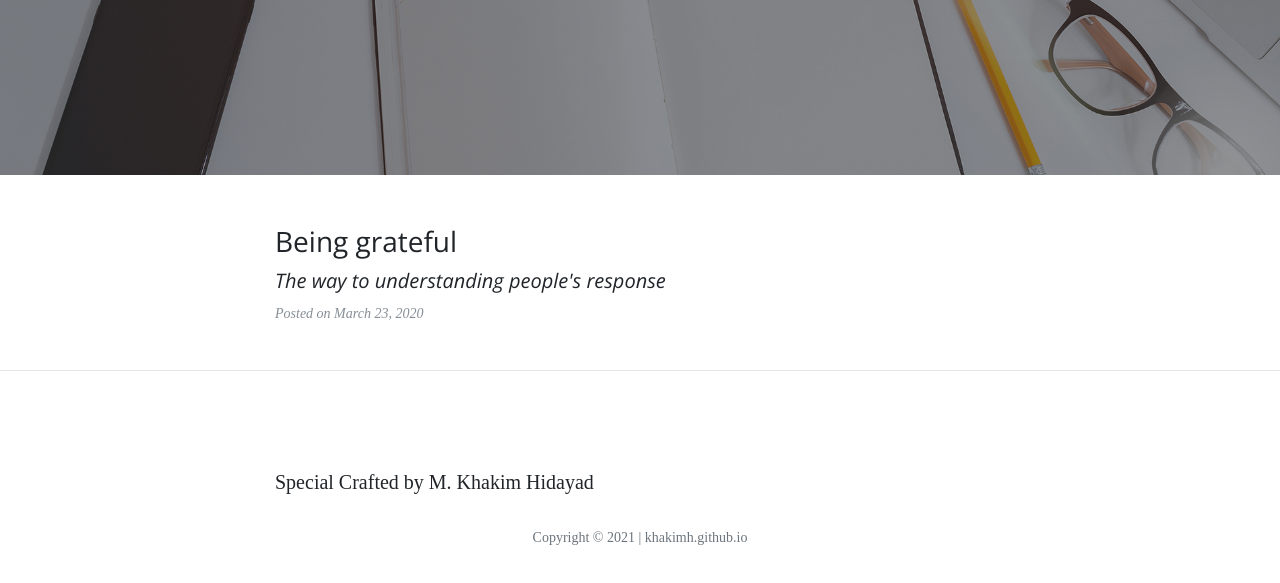
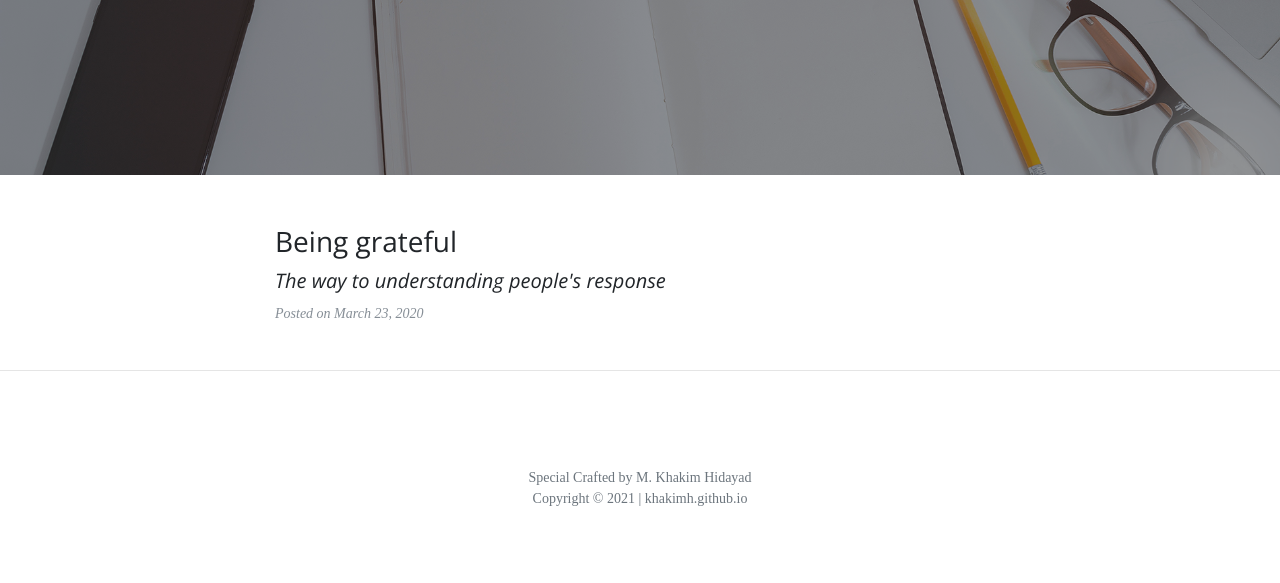
Before and after one commit to khakimh/khakimh.github.io, a website: page index.html in a window 1280 px wide. Shown: the part 261-844 px from the top of the page. Drawn offline with nearby package versions, Linux system fonts and the light colour scheme.

Commit message:
Update index.html

```diff
--- a/index.html
+++ b/index.html
@@ -133,8 +133,7 @@
         <div class="col-lg-8 col-md-10 mx-auto">
           <ul class="list-inline text-center">
           </ul>
-          <p> Special Crafted by M. Khakim Hidayad</p>
-          <p class="copyright text-muted">Copyright &copy; 2021 | khakimh.github.io</p>
+          <p class="copyright text-muted">Special Crafted by M. Khakim Hidayad <br> Copyright &copy; 2021 | khakimh.github.io</p>
         </div>
       </div>
     </div>
```
